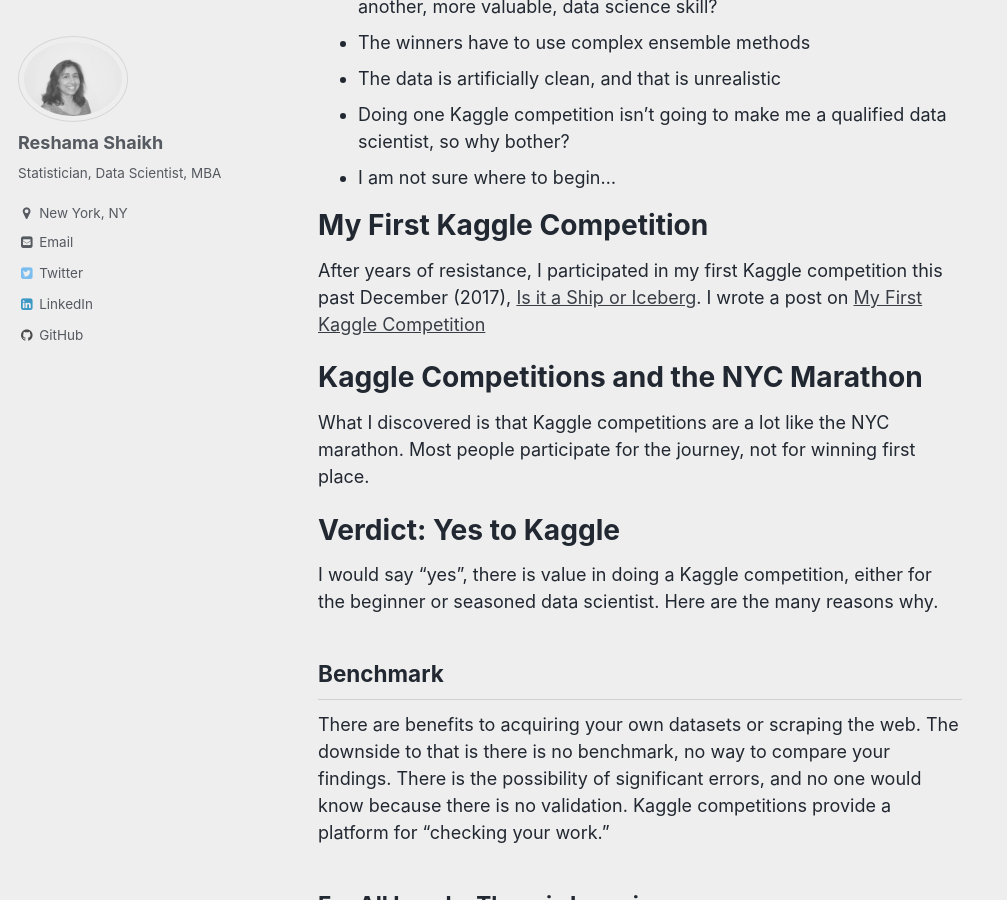
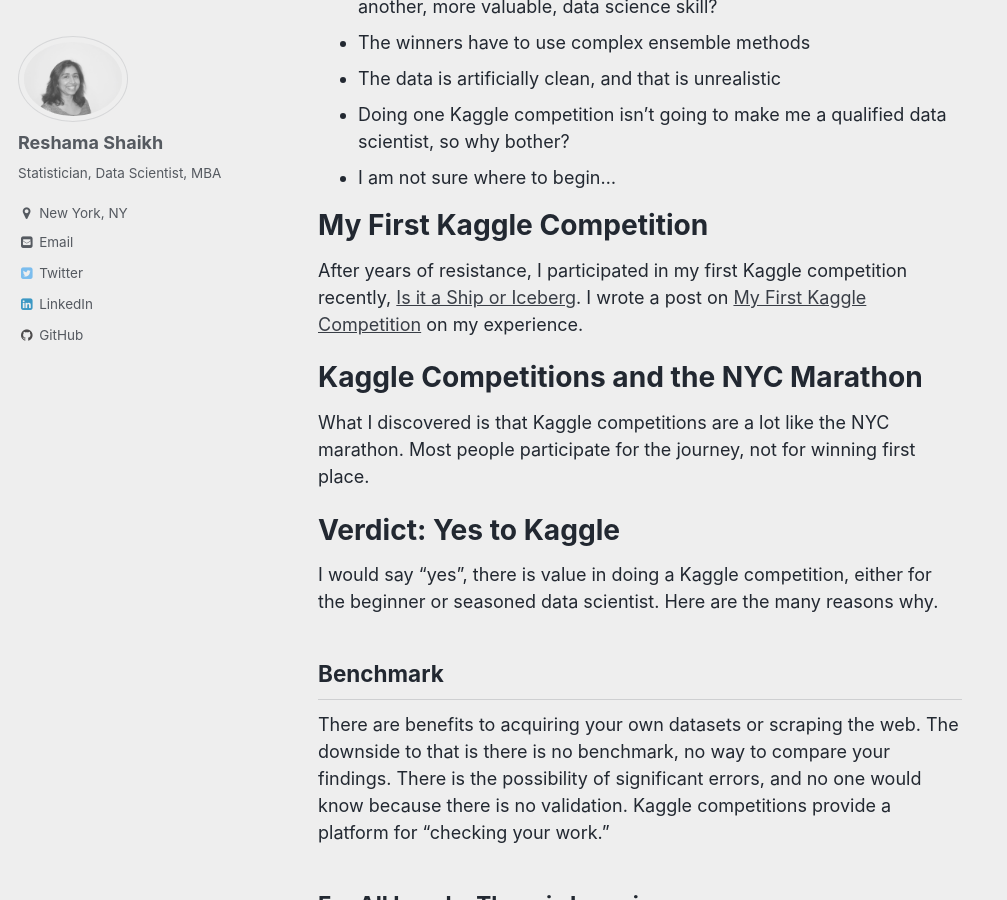
Before and after one commit to reshamas/reshamas.github.io, a Jekyll site: the page built from _posts/2018-04-19-to-kaggle-or-not.md, in a window 1280 px wide and 900 px high, scrolled down 1012 px. Shown: the whole window, without its empty margins (0-1007 px from the left). Built offline with Jekyll 4.4.1, drawn with Linux system fonts in a browser that asks for light colours.

Commit message:
Update 2018-04-19-to-kaggle-or-not.md

```diff
--- a/_posts/2018-04-19-to-kaggle-or-not.md
+++ b/_posts/2018-04-19-to-kaggle-or-not.md
@@ -20,7 +20,7 @@
 - I am not sure where to begin...
 
 # My First Kaggle Competition
-After years of resistance, I participated in my first Kaggle competition this past December (2017), [Is it a Ship or Iceberg](https://www.kaggle.com/c/statoil-iceberg-classifier-challenge).  I wrote a post on [My First Kaggle Competition](https://reshamas.github.io/my-first-kaggle-competition/)
+After years of resistance, I participated in my first Kaggle competition recently, [Is it a Ship or Iceberg](https://www.kaggle.com/c/statoil-iceberg-classifier-challenge).  I wrote a post on [My First Kaggle Competition](https://reshamas.github.io/my-first-kaggle-competition/) on my experience.
 
 # Kaggle Competitions and the NYC Marathon
 What I discovered is that Kaggle competitions are a lot like the NYC marathon.  Most people participate for the journey, not for winning first place.
```
